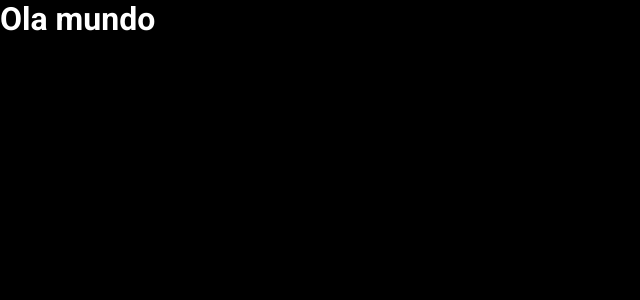
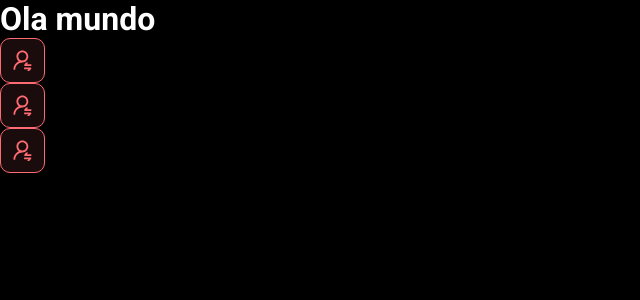
Before and after one commit to guihsantos/reactSpring, a React (Vite) app in the folder frontend/: page / in a window 1280 px wide. Shown: the top 300 px of the page, without its empty margins (0-640 px from the left). Built offline with nearby package versions, Linux system fonts and the light colour scheme.

Commit message:
Fist component

```diff
--- a/frontend/src/App.tsx
+++ b/frontend/src/App.tsx
@@ -1,8 +1,15 @@
+import NotificationButton from "./components/NotificationButton"
+
 function App() {
 
 
   return (
+    <>
     <h1>Ola mundo</h1>
+    <NotificationButton></NotificationButton>
+    <NotificationButton></NotificationButton>
+    <NotificationButton></NotificationButton>
+    </>
   )
 }
 
--- /dev/null
+++ b/frontend/src/components/NotificationButton/index.tsx
@@ -0,0 +1,12 @@
+import icon from '../../assets/img/notification-icon.svg'
+function NotificationButton() {
+
+    return (
+        <div className="dsmeta-red-btn">
+            <img src={icon} alt="Notificar" />
+        </div>
+    )
+
+}
+
+export default NotificationButton
```
Also changed, not shown: frontend/src/assets/img/notification-icon.svg (added).
